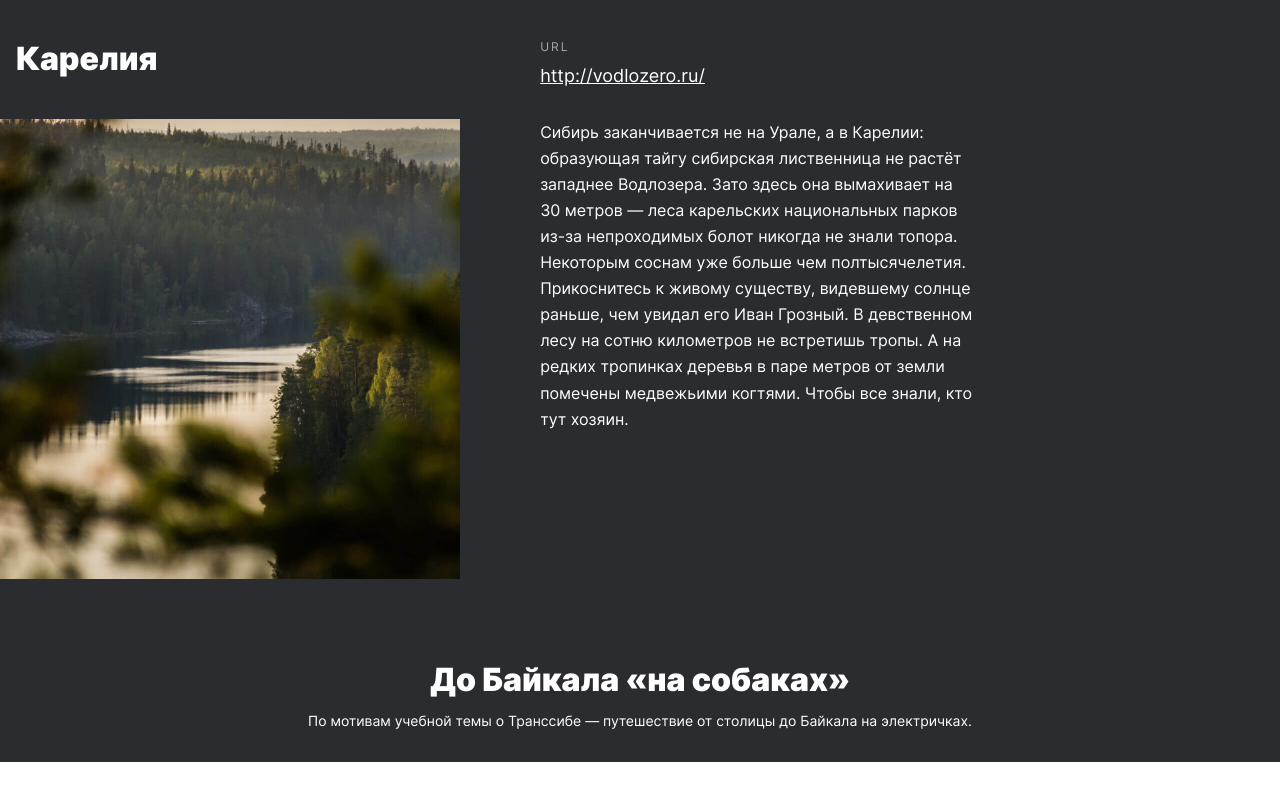
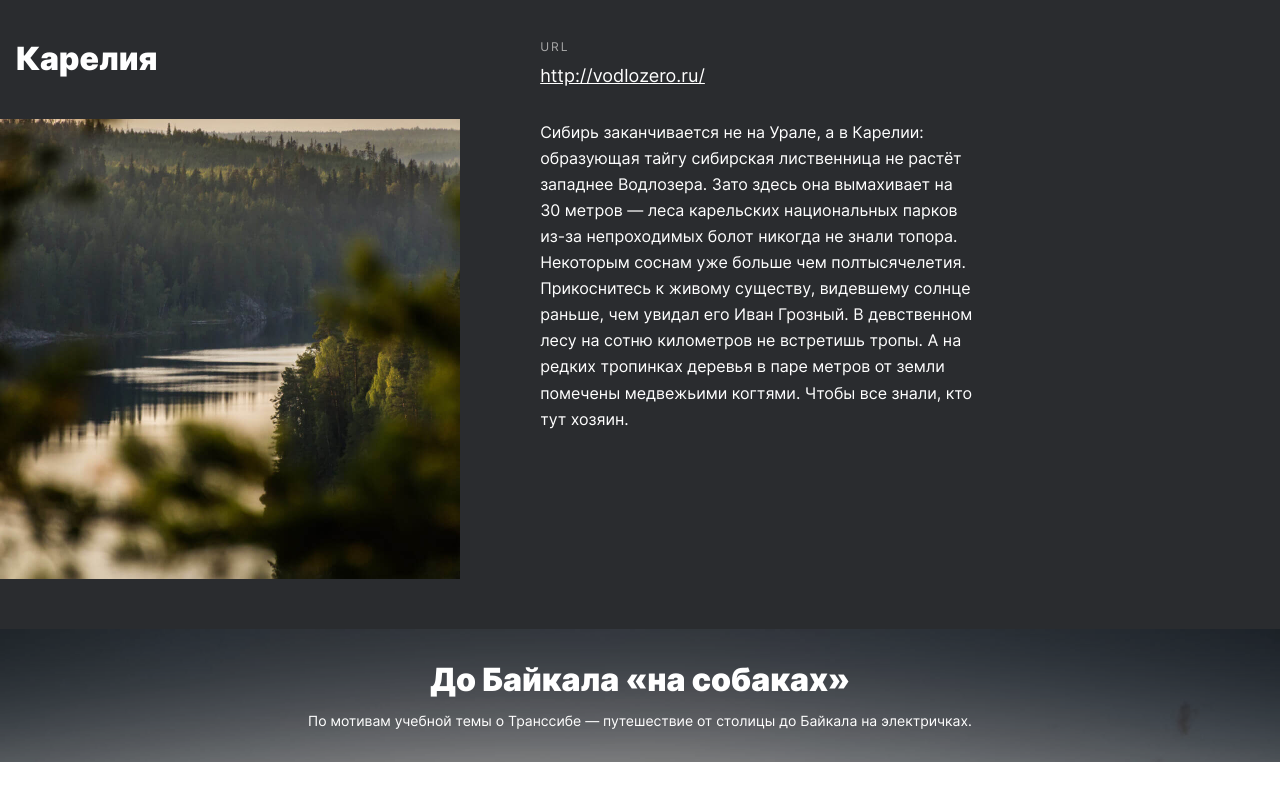
Before and after one commit to GrezarE/russian-travel, a plain HTML site: page index.html in a window 1280 px wide. Shown: the part 5264-6064 px from the top of the page. After the commit the page ends 6026 px from the top, so only its background shows below. Drawn offline with Linux system fonts and the light colour scheme; files whose address does not match are found by name.

Commit message:
cover побежден

```diff
--- a/blocks/cover/__background/cover__background.css
+++ b/blocks/cover/__background/cover__background.css
@@ -2,13 +2,15 @@
   overflow: hidden;
   width: 100%;
   height: 100%;
-  padding-top: 100px;
   position: absolute;
   top: 0;
   left: 0;
   color: white;
-  background: rgba(42, 44, 47, 0.8), url(../../../images/cover-trains.jpg);
-  background-size: cover;
-  background-repeat: no-repeat;
-  /* z-index: 0; */
+  background: rgba(42, 44, 47, 0.3);
+  z-index: 0;
 }
+
+.cover__overlay:hover + .cover__background {
+  background: rgba(42, 44, 47, 0.8);
+
+}
--- a/blocks/cover/__overlay/cover__overlay.css
+++ b/blocks/cover/__overlay/cover__overlay.css
@@ -4,6 +4,5 @@
   position: absolute;
   top: 0;
   left: 0;
-  /* background-color: rgba(42, 44, 47, 0.8); */
-  z-index: 9999;
+  z-index: 4;
 }
--- a/blocks/cover/__subtitle/cover__subtitle.css
+++ b/blocks/cover/__subtitle/cover__subtitle.css
@@ -6,5 +6,5 @@
   padding: 0 16px 33px;
   margin: 0;
   position: relative;
-  z-index: 1;
+  z-index: 3;
 }
--- a/blocks/cover/__title/cover__title.css
+++ b/blocks/cover/__title/cover__title.css
@@ -6,5 +6,5 @@
   padding: 33px 16px 16px;
   margin: 0;
   position: relative;
-  z-index: 1;
+  z-index: 3;
 }
--- a/blocks/cover/cover.css
+++ b/blocks/cover/cover.css
@@ -2,4 +2,6 @@
   width: 100%;
   color: #fff;
   position: relative;
+  background-image: url(../../images/cover-trains.jpg);
+  background-size: cover;
 }
--- /dev/null
+++ b/cover.css
@@ -0,0 +1,63 @@
+.page {
+  font-family: Inter, Arial, sans-serif;
+  margin: 0 auto;
+  max-width: 1280px;
+  background-color: #2A2C2F;
+}
+
+.cover {
+  background-image: url(./images/cover-trains.jpg);
+  background-size: cover;
+  width: 100%;
+  color: #fff;
+  position: relative;
+}
+
+.cover__title {
+  font-size: 32px;
+  font-weight: 900;
+  line-height: 1.094;
+  text-align: center;
+  padding: 33px 16px 16px;
+  margin: 0;
+  position: relative;
+  color: #fff;
+  z-index: 3;
+}
+
+.cover__subtitle {
+  font-weight: normal;
+  font-size: 14px;
+  line-height: 1.143;
+  text-align: center;
+  padding: 0 16px 33px;
+  margin: 0;
+  position: relative;
+  z-index: 3;
+}
+
+.cover__overlay {
+  width: 100%;
+  height: 100%;
+  position: absolute;
+  top: 0;
+  left: 0;
+  z-index: 4;
+}
+
+.cover__background {
+  overflow: hidden;
+  width: 100%;
+  height: 100%;
+  position: absolute;
+  top: 0;
+  left: 0;
+  color: white;
+  background: rgba(42, 44, 47, 0.3);
+  z-index: 0;
+}
+
+.cover__overlay:hover + .cover__background {
+  background: rgba(42, 44, 47, 0.8);
+
+}
--- a/index.html
+++ b/index.html
@@ -162,6 +162,7 @@
       </section>
       <section class="cover">
         <!-- <img src="./images/cover-trains.jpg" alt="" class="cover__background"> -->
+        <a href="https://stampsy.com/na-elektrichkakh-do-baikala" target="_blank" class="cover__overlay"></a>
         <div class="cover__background"></div>
         <h2 class="cover__title">До Байкала «на собаках»</h2>
         <p class="cover__subtitle">По мотивам учебной темы о Транссибе — путешествие от столицы до Байкала на
```
Also changed, not shown: cover.html (added, +27 -0 lines).
